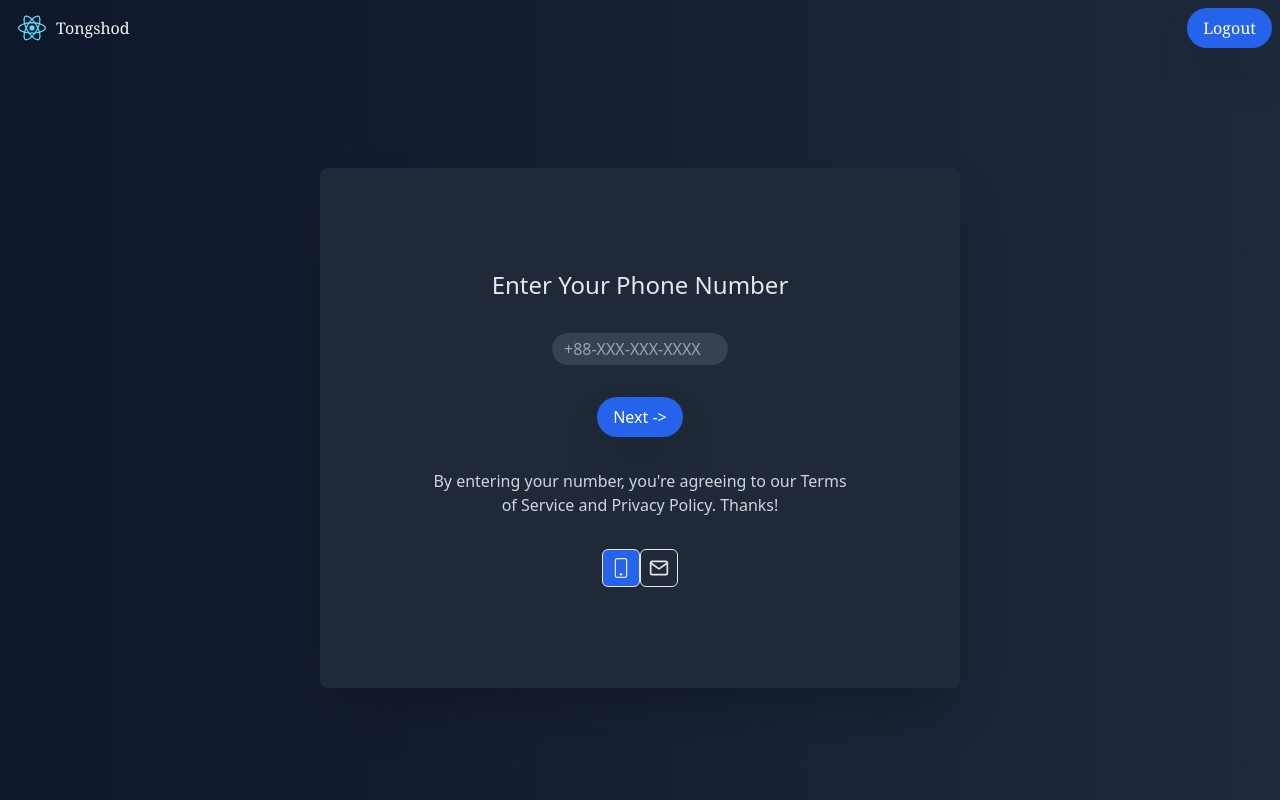
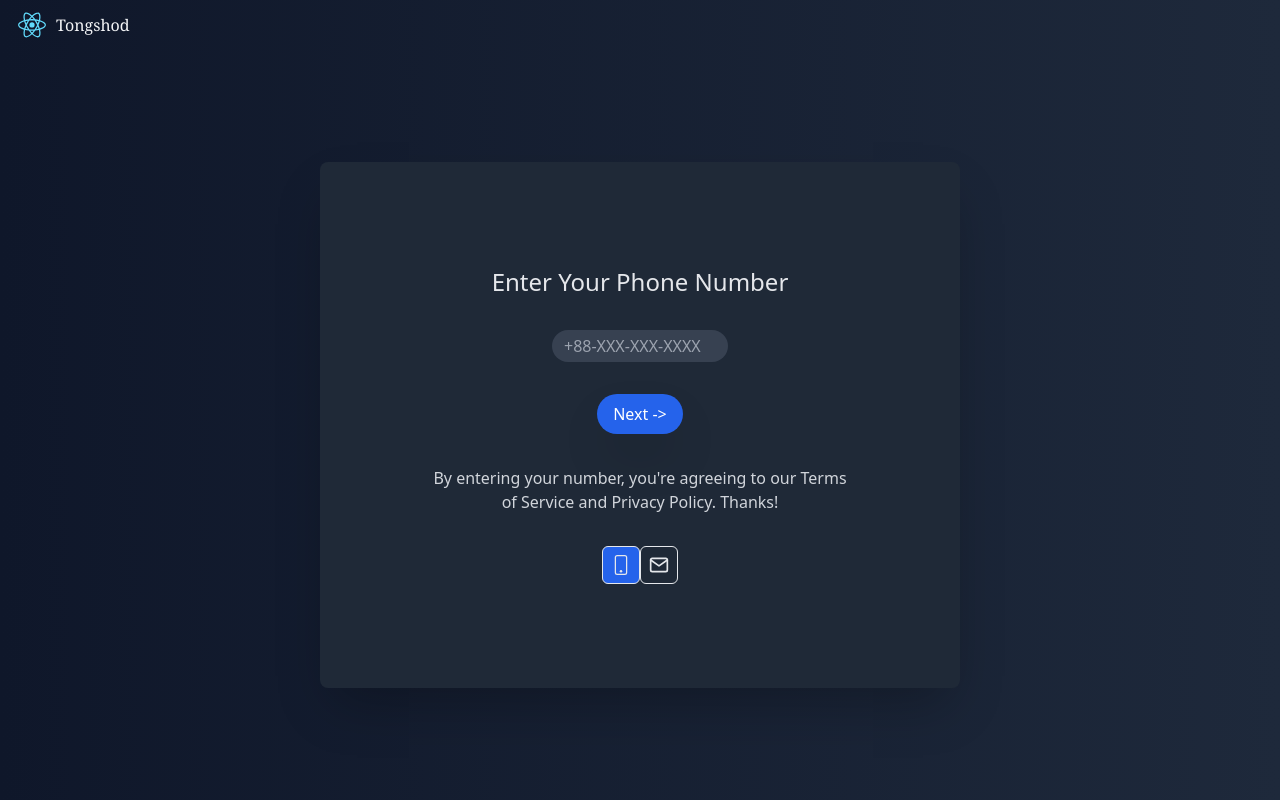
Before and after one commit to SaqifHaque/Tongshod-Chat-App-MERN, a React (Create React App) app in the folder frontend/: page /register in a window 1280 px wide. Built offline with nearby package versions, Linux system fonts and the light colour scheme; no server answers.

Commit message:
logic for showing logout button

```diff
--- a/frontend/src/components/shared/Navigation.jsx
+++ b/frontend/src/components/shared/Navigation.jsx
@@ -1,5 +1,5 @@
 import React from 'react';
-import { useDispatch } from 'react-redux';
+import { useDispatch, useSelector } from 'react-redux';
 import { Link } from 'react-router-dom';
 import { logout } from '../../api/authAPI';
 import logo from '../../logo.svg';
@@ -8,6 +8,8 @@ import Button from '../UIControls/Button';
 
 const Navigation = () => {
   const dispatch = useDispatch();
+  const { isAuth } = useSelector((state) => state.auth);
+
   const logoutUser = async () => {
     try{
       const { data } = await logout();
@@ -26,7 +28,7 @@ const Navigation = () => {
             <span>Tongshod</span>
         </Link>
           <div className="float-right">
-            <Button title="Logout"/>
+            {isAuth && <Button title="Logout"/>}
           </div>
         </div>
     </nav>
```
